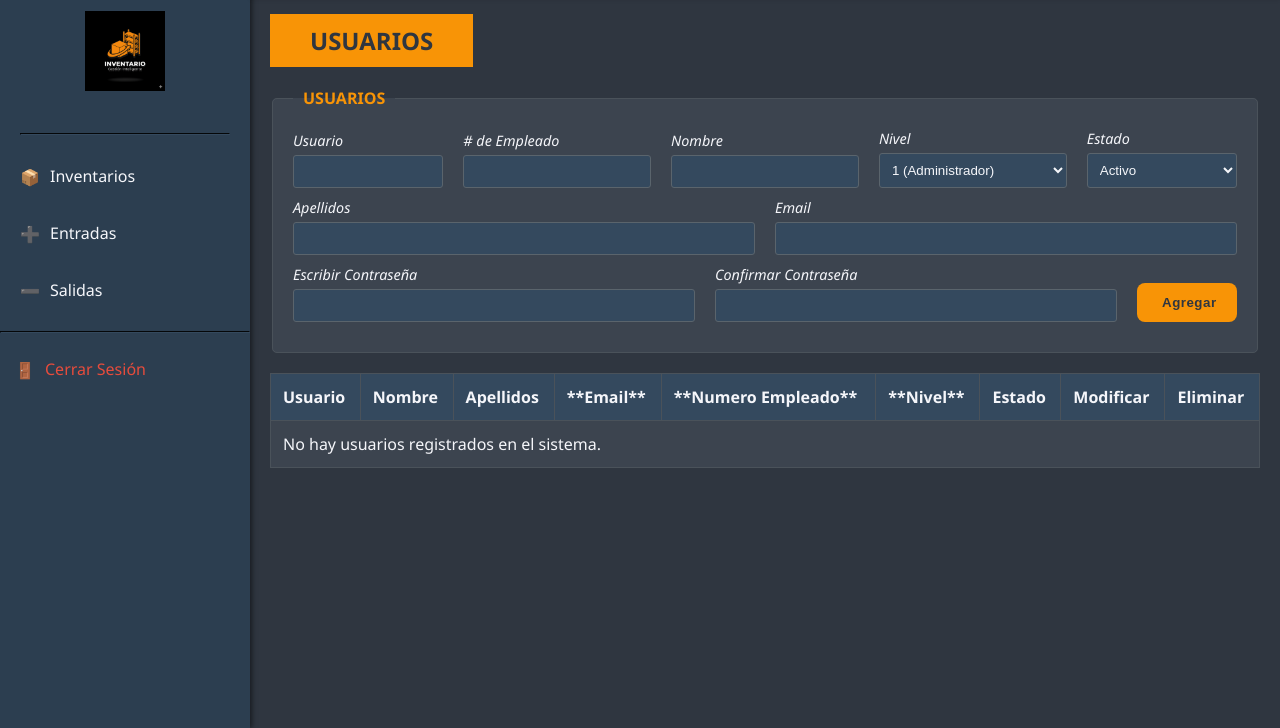
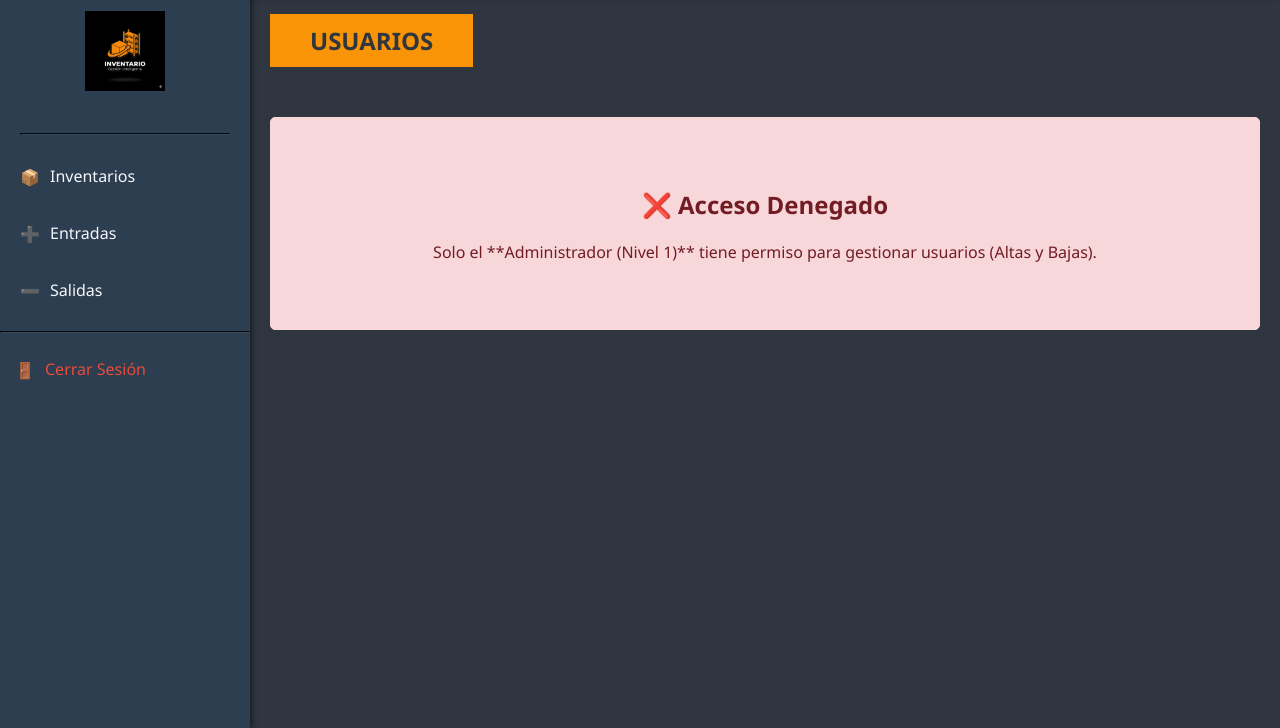
Before and after one commit to Lizeth11mz/sma_inventario, a Django app: template admin_sistema/templates/admin_sistema/usuarios.html in a window 1280 px wide. Shown: the part 72-800 px from the top of the page. Run offline with Django 5.2, Linux system fonts and the light colour scheme; the template is opened without the code that fills it, so the values that code supplies are empty.

Commit message:
FIX: Implementada comprobación segura para PerfilUsuario en plantilla y vista.

```diff
--- a/admin_sistema/templates/admin_sistema/usuarios.html
+++ b/admin_sistema/templates/admin_sistema/usuarios.html
@@ -6,10 +6,16 @@
 {% block content %}
     <h1 class="header-title">USUARIOS</h1>
 
+    {# Corrección Clave: Usamos 'with' para intentar acceder al perfil de forma segura. #}
+    {% with user_profile=request.user.perfilusuario %}
+
+        {# Lógica de permisos: Solo el Administrador (Nivel 1) puede acceder a esta página #}
+        {% if user_profile and user_profile.nivel_acceso == 1 %}
+
+            {# --- Sección de Mensajes (Se mantiene para todos, aunque solo el Admin verá los de esta página) --- #}
             {% if messages %}
             <ul class="messages">
                 {% for message in messages %}
-        {# Aseguramos un estilo consistente para los mensajes #}
                 <li class="{{ message.tags }}" style="list-style: none; padding: 10px; border-radius: 5px; margin-bottom: 10px; background-color: {% if 'success' in message.tags %}#d4edda{% elif 'error' in message.tags %}#f8d7da{% else %}#fff3cd{% endif %}; color: {% if 'error' in message.tags %}#721c24{% else %}#155724{% endif %}; border: 1px solid {% if 'error' in message.tags %}#f5c6cb{% else %}#c3e6cb{% endif %};">
                     {{ message }}
                 </li>
@@ -17,7 +23,7 @@
             </ul>
             {% endif %}
 
-    {# --- Formulario de Creación de Usuarios --- #}
+            {# --- Formulario de Creación de Usuarios (Solo visible para el Administrador) --- #}
             <form action="{% url 'admin_sistema:usuarios' %}" method="post">
                 {% csrf_token %}
                 <fieldset class="form-section">
@@ -29,7 +35,6 @@
                         </div>
                         <div class="form-group" style="width: 25%;">
                             <label># de Empleado</label>
-                    {# ✅ CORRECCIÓN: Aseguramos el nombre del campo para el número de empleado #}
                             <input type="text" name="num_empleado">
                         </div>
                         <div class="form-group" style="width: 25%;">
@@ -38,7 +43,6 @@
                         </div>
                         <div class="form-group" style="width: 25%;">
                             <label>Nivel</label>
-                    {# ✅ CORRECCIÓN: Se mantiene el nombre del campo para el nivel de acceso #}
                             <select name="nivel">
                                 <option value="1">1 (Administrador)</option>
                                 <option value="2">2 (Responsable)</option>
@@ -65,7 +69,6 @@
                             <label>Email</label>
                             <input type="email" name="email">
                         </div>
-                {# Se remueve el div 'hidden' si no es necesario para el layout #}
                     </div>
 
                     <div class="form-row" style="align-items: flex-end;">
@@ -82,7 +85,7 @@
                 </fieldset>
             </form>
 
-    {# --- Tabla de Usuarios --- #}
+            {# --- Tabla de Usuarios (Solo visible para el Administrador) --- #}
             <table class="data-table">
                 <thead>
                     <tr>
@@ -90,8 +93,8 @@
                         <th>Nombre</th>
                         <th>Apellidos</th>
                         <th>**Email**</th>
-                <th>**Numero Empleado**</th> {# ✅ Corrección: Encabezado para la columna #}
-                <th>**Nivel**</th>           {# ✅ Corrección: Encabezado para la columna #}
+                        <th>**Numero Empleado**</th>
+                        <th>**Nivel**</th>
                         <th>Estado</th>
                         <th>Modificar</th>
                         <th>Eliminar</th>
@@ -101,18 +104,18 @@
                     {% for usuario in usuarios %}
                     <tr>
                         <td>{{ usuario.username }}</td>
-                <td>{{ usuario.first_name|default:"" }}</td> {# Mostrar vacío en lugar de N/A si está vacío #}
-                <td>{{ usuario.last_name|default:"" }}</td>  {# Mostrar vacío en lugar de N/A si está vacío #}
+                        <td>{{ usuario.first_name|default:"" }}</td>
+                        <td>{{ usuario.last_name|default:"" }}</td>
 
                         <td>{{ usuario.email|default:"N/A" }}</td>
 
-                {# Usando PerfilUsuario para Numero Empleado #}
-                {# Se asume que la vista usa select_related('perfilusuario') #}
-                <td>{{ usuario.perfilusuario.numero_empleado|default:"N/A" }}</td>
+                        {# Corregido: Si el perfil existe, acceder a los datos. Si no, default. #}
+                        {% with user_profile=usuario.perfilusuario %}
+                        <td>{{ user_profile.numero_empleado|default:"N/A" }}</td>
 
                         <td>
-                    {# Usando PerfilUsuario para el nivel de acceso #}
-                    {% with nivel=usuario.perfilusuario.nivel_acceso %}
+                            {% if user_profile %}
+                                {% with nivel=user_profile.nivel_acceso %}
                                     {% if nivel == 1 %}1 (Admin)
                                     {% elif nivel == 2 %}2 (Responsable)
                                     {% elif nivel == 3 %}3 (Jefe Almacén)
@@ -120,7 +123,11 @@
                                     {% else %}N/A
                                     {% endif %}
                                 {% endwith %}
+                            {% else %}
+                                N/A
+                            {% endif %}
                         </td>
+                        {% endwith %}
 
                         <td>{% if usuario.is_active %}Activo{% else %}Inactivo{% endif %}</td>
 
@@ -139,10 +146,19 @@
                     </tr>
                     {% empty %}
                     <tr>
-                {# Colspan 9 (Usuario, Nombre, Apellidos, Email, NumEmpleado, Nivel, Estado, Modificar, Eliminar) #}
                         <td colspan="9">No hay usuarios registrados en el sistema.</td>
                     </tr>
                     {% endfor %}
                 </tbody>
             </table>
+
+        {% else %}
+            {# Mensaje de Acceso Denegado para usuarios sin Nivel 1 o sin PerfilUsuario #}
+            <div style="text-align: center; padding: 50px; border: 1px solid #f8d7da; background-color: #f8d7da; color: #721c24; border-radius: 5px; margin-top: 30px;">
+                <h2>❌ Acceso Denegado</h2>
+                <p>Solo el **Administrador (Nivel 1)** tiene permiso para gestionar usuarios (Altas y Bajas).</p>
+            </div>
+        {% endif %}
+    {% endwith %}
+
 {% endblock %}
```
Also changed, not shown: admin_sistema/views.py (+45 -10 lines). Lines whose indentation alone changed are shown as unchanged.
